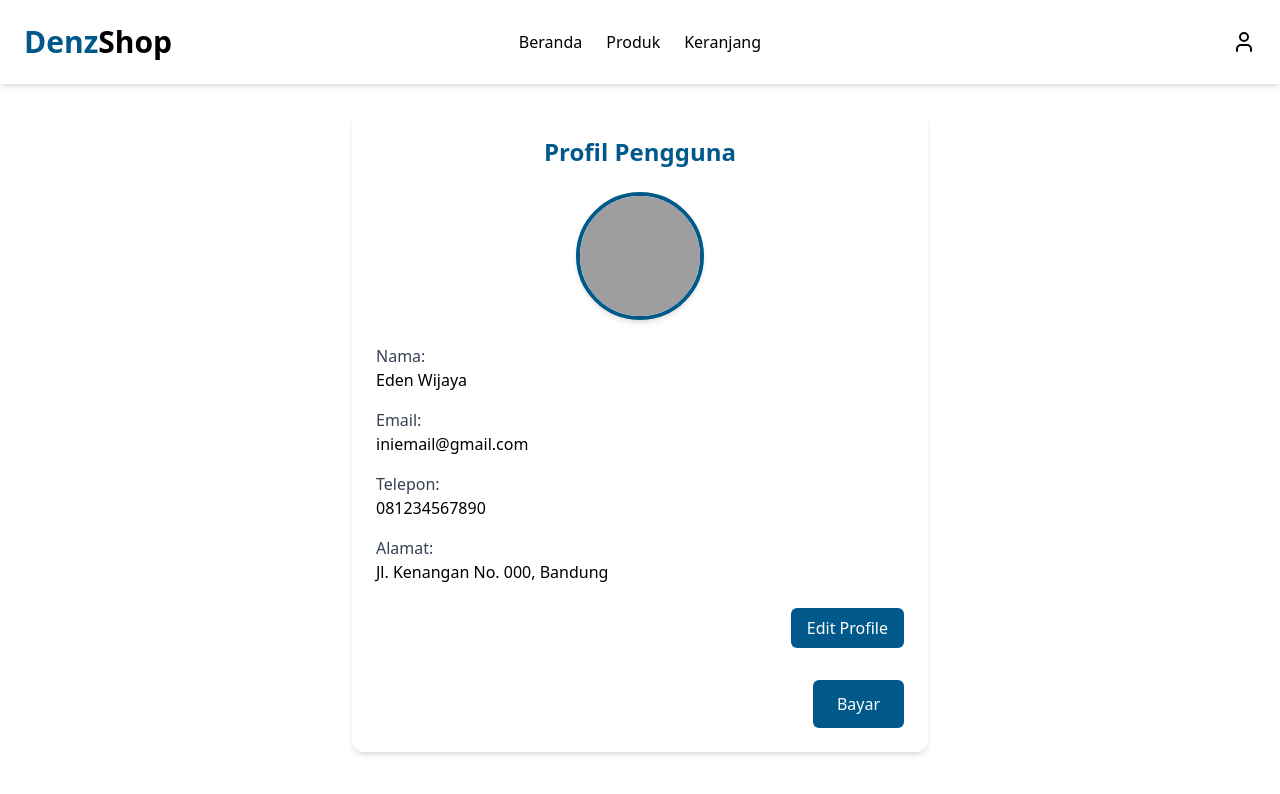
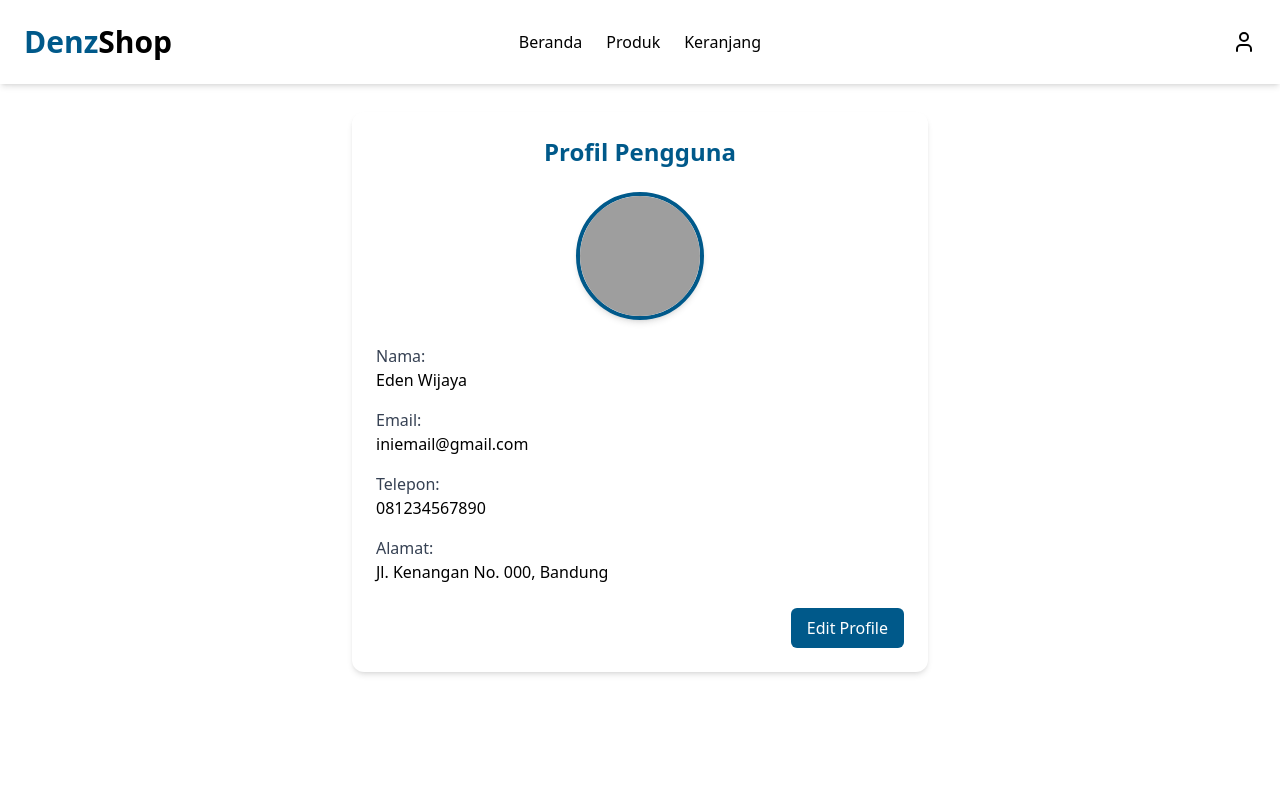
Before and after one commit to EdenWijaya/pemweb-uts, a React (Vite) app: page /UserProfile in a window 1280 px wide. Shown: the top 794 px of the page. Built offline with nearby package versions, Linux system fonts and the light colour scheme; grey boxes are pictures that could not be loaded.

Commit message:
cancel last update on profile

```diff
--- a/src/components/Profile.jsx
+++ b/src/components/Profile.jsx
@@ -118,12 +118,6 @@ const Profile = () => {
           </button>
         )}
       </div>
-
-      <div className="flex justify-end items-center gap-6 mt-8">
-        <a href="/Checkout" className="bg-sky-800 text-white px-6 py-3 rounded-md hover:bg-sky-700 transition">
-          Bayar
-        </a>
-      </div>
     </div>
   );
 };
```
